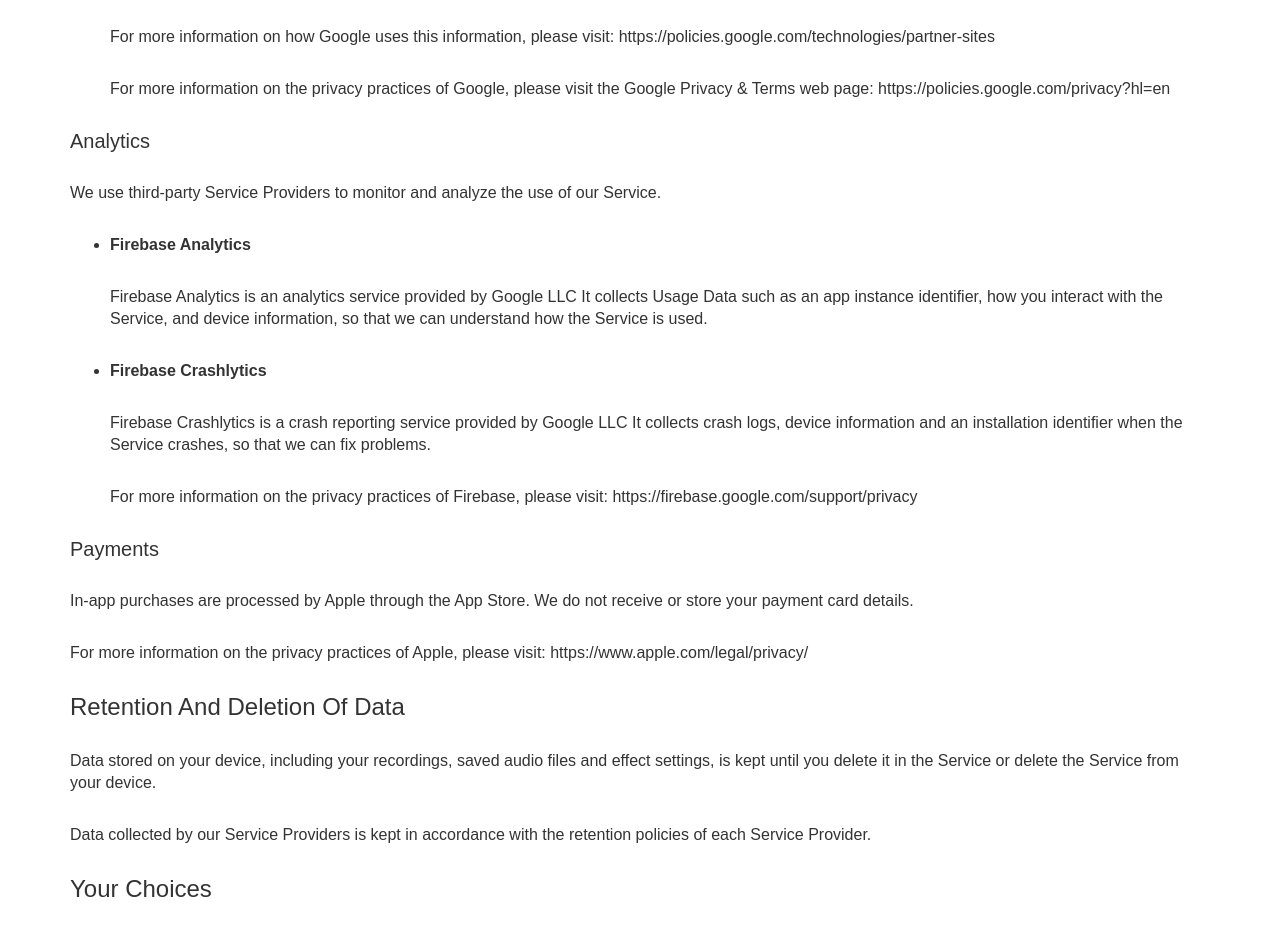
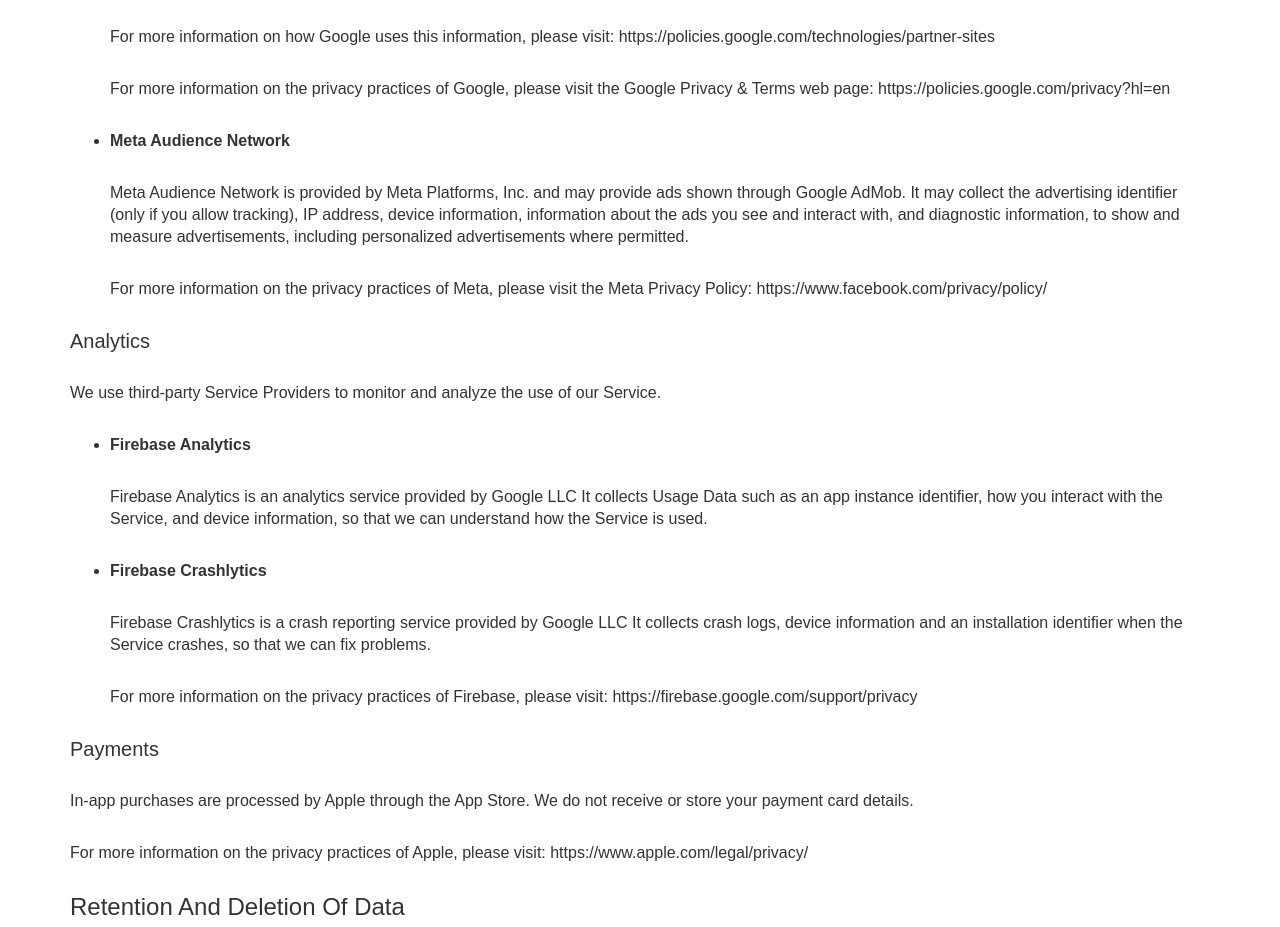
Before and after one commit to tattn/vchara, a plain HTML site: page docs/privacy_voice_effector.html in a window 1280 px wide. Shown: the part 2580-3507 px from the top of the page. Drawn offline with Linux system fonts and the light colour scheme.

Commit message:
Add Meta Audience Network to the Voice Effector privacy policy

```diff
--- a/docs/privacy_voice_effector.html
+++ b/docs/privacy_voice_effector.html
@@ -97,6 +97,11 @@
                     <p>For more information on how Google uses this information, please visit: <a href="https://policies.google.com/technologies/partner-sites">https://policies.google.com/technologies/partner-sites</a></p>
                     <p>For more information on the privacy practices of Google, please visit the Google Privacy &amp; Terms web page: <a href="https://policies.google.com/privacy?hl=en">https://policies.google.com/privacy?hl=en</a></p>
                   </li>
+                  <li>
+                    <p><strong>Meta Audience Network</strong></p>
+                    <p>Meta Audience Network is provided by Meta Platforms, Inc. and may provide ads shown through Google AdMob. It may collect the advertising identifier (only if you allow tracking), IP address, device information, information about the ads you see and interact with, and diagnostic information, to show and measure advertisements, including personalized advertisements where permitted.</p>
+                    <p>For more information on the privacy practices of Meta, please visit the Meta Privacy Policy: <a href="https://www.facebook.com/privacy/policy/">https://www.facebook.com/privacy/policy/</a></p>
+                  </li>
                 </ul>
 
                 <h3>Analytics</h3>
```
